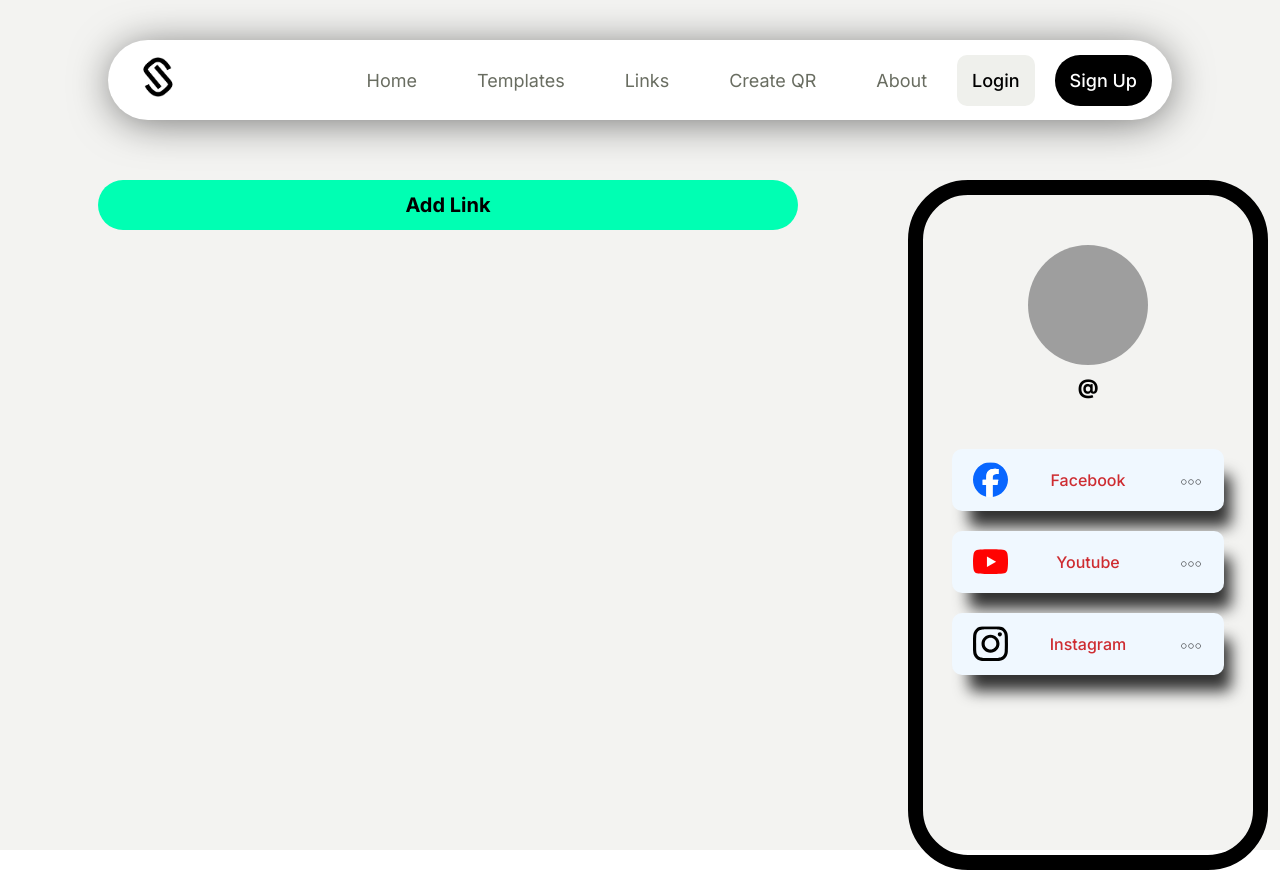
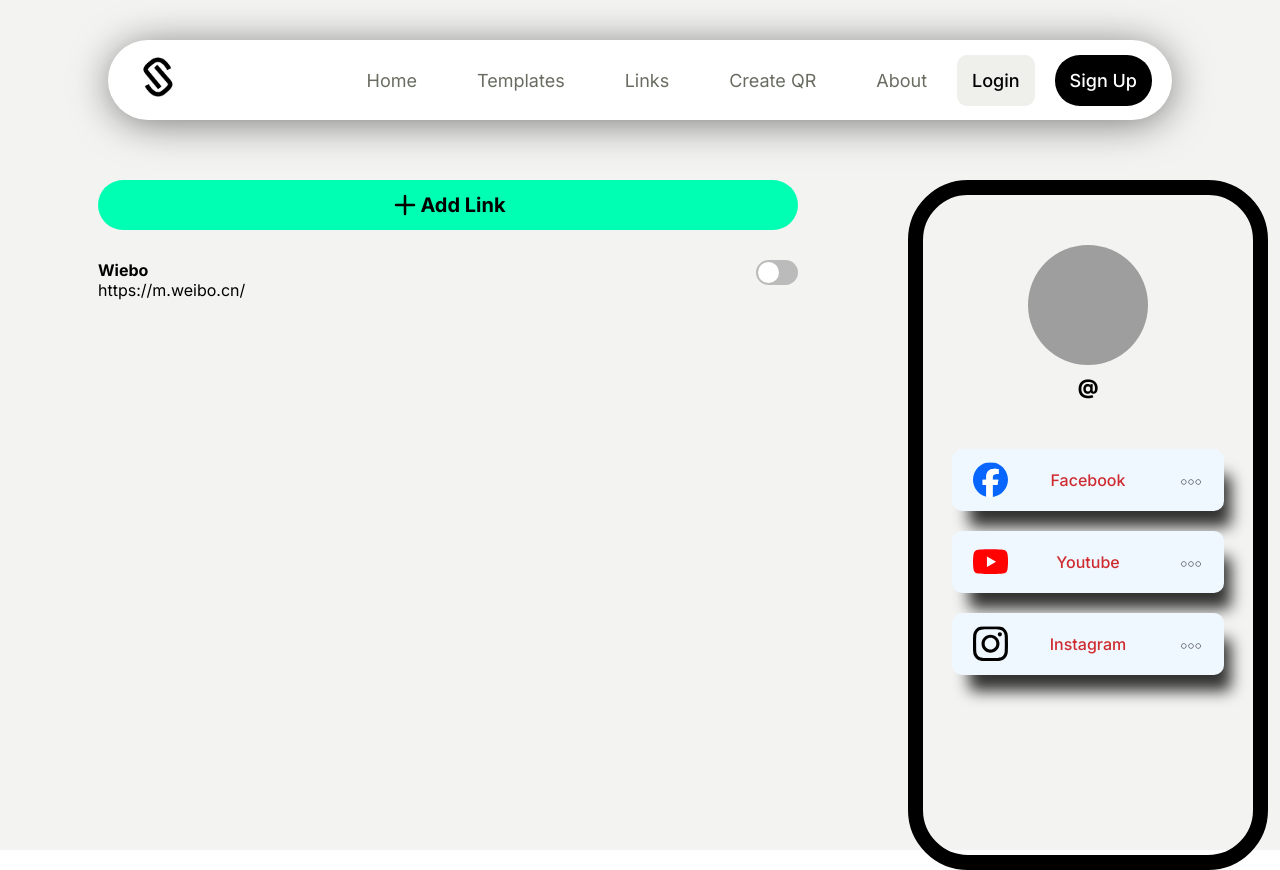
Before and after one commit to patto220048/IG22-qr-link, a React (Vite) app in the folder fontend/: page /links in a window 1280 px wide. Built offline with nearby package versions, Linux system fonts and the light colour scheme; grey boxes are pictures that could not be loaded.

Commit message:
add links item

```diff
--- a/fontend/package.json
+++ b/fontend/package.json
@@ -13,6 +13,7 @@
     "@radix-ui/colors": "^3.0.0",
     "@radix-ui/react-dialog": "^1.0.5",
     "@radix-ui/react-progress": "^1.0.3",
+    "@radix-ui/react-switch": "^1.0.3",
     "@reduxjs/toolkit": "^1.9.7",
     "@uiw/react-color": "^2.0.1",
     "axios": "^1.5.0",
--- /dev/null
+++ b/fontend/src/components/LinkItems/LinksItems.jsx
@@ -0,0 +1,11 @@
+import LinksItem from "../LinksItem/LinksItem";
+
+function LinksItems() {
+    return (
+        <div className="LinksItems">
+            <LinksItem/>
+        </div>
+      );
+}
+
+export default LinksItems;
--- /dev/null
+++ b/fontend/src/components/LinksItem/LinksItem.jsx
@@ -0,0 +1,28 @@
+import { useState } from 'react';
+import './LinksItem.scss';
+import * as Switch from '@radix-ui/react-switch';
+function LinksItem() {
+    const [isSwith, setIsSwitch] = useState(false)
+    console.log(isSwith)
+    return (
+        <section className="LinksItem">
+            <div className="LinksItem-drag-icon"></div>
+            <div className="LinksItem-wapper">
+                <div className="LinksItem-item">
+                    <div className="LinksItem-side">
+                        <h4 className="LinkItem-name">Wiebo</h4>
+                        <span className="LinkItem-link">https://m.weibo.cn/</span>
+                    </div>
+                    <div className="LinksItem-switch">
+                        <Switch.Root className="SwitchRoot" id="airplane-mode">
+                            <Switch.Thumb className="SwitchThumb" checked = {isSwith} onClick={()=> setIsSwitch(!isSwith)} />
+                        </Switch.Root>
+                    </div>
+                </div>
+                <div className="LinksItem-direct"></div>
+            </div>
+        </section>
+    );
+}
+
+export default LinksItem;
--- /dev/null
+++ b/fontend/src/components/LinksItem/LinksItem.scss
@@ -0,0 +1,52 @@
+@import '../../base/color';
+
+.LinksItem {
+    width: 700px;
+    .LinksItem-drag-icon {
+    }
+    .LinksItem-wapper {
+        .LinksItem-item {
+            display: flex;
+            justify-content: space-between;
+            .LinksItem-side {
+                .LinkItem-name {
+                }
+                .LinkItem-link {
+                }
+            }
+            .LinksItem-switch {
+                .SwitchRoot {
+                    width: 42px;
+                    height: 25px;
+                    background-color: var(--gray-8);
+                    border-radius: 9999px;
+                    position: relative;
+                    box-shadow: 0 2px 10px var(--black-6);
+                    -webkit-tap-highlight-color: rgba(0, 0, 0, 0);
+                }
+                .SwitchRoot:focus {
+                    box-shadow: 0 0 0 2px black;
+                }
+                .SwitchRoot[data-state='checked'] {
+                    background-color:var(--green-10);
+                }
+                .SwitchThumb {
+                    display: block;
+                    width: 21px;
+                    height: 21px;
+                    background-color: rgb(255, 255, 255);
+                    border-radius: 9999px;
+                    box-shadow: 0 2px 2px var(--black-8);
+                    transition: transform 100ms;
+                    transform: translateX(2px);
+                    will-change: transform;
+                }
+                .SwitchThumb[data-state='checked'] {
+                    transform: translateX(19px);
+                  }
+            }
+        }
+        .LinksItem-direct {
+        }
+    }
+}
--- a/fontend/src/pages/links/Links.jsx
+++ b/fontend/src/pages/links/Links.jsx
@@ -1,14 +1,20 @@
+import LinksItems from "../../components/LinkItems/LinksItems";
 import PreView from "../../components/Preview/PreView";
+import { plusIcon } from "../../svg/icon";
 import "./Links.scss"
 
 
 function Links() {
+
+
     return (
        <div className="Links">
         <div className="Links-left">
+            <button className="Links-left-btn" >{plusIcon(30,30)} Add Link</button>
             <section className="Links-left-wapper">
-                <button className="Links-left-btn" >Add Link</button>
+               <LinksItems/>
             </section>
+
         </div>
         <div className="Links-right">
                 <PreView/>
--- a/fontend/src/pages/links/Links.scss
+++ b/fontend/src/pages/links/Links.scss
@@ -1,20 +1,21 @@
 @import '../../base/color';
 @import '../../base/variable';
 
-.Links{
+.Links {
     display: flex;
     background-color: $bg_template;
     // height: 100%;
     padding-bottom: 50px;
     height: 100vh;
     align-items: flex-start;
-    .Links-left{
+    .Links-left {
         padding-top: 180px;
         flex: 3;
         display: flex;
-        justify-content: center;
-        .Links-left-wapper{
-            .Links-left-btn{
+        gap: 30px;
+        align-items: center;
+        flex-direction: column;
+        .Links-left-btn {
             width: 700px;
             height: 50px;
             padding: 5px;
@@ -23,18 +24,19 @@
             @include btn;
             font-weight: 700;
             font-size: 20px;
-                &:hover{
-                    transform:scale(1.1);
+            &:hover {
+                transform: scale(1.1);
                 color: whitesmoke;
             }
         }
-        }
+        .Links-left-wapper{
 
         }
-    .Links-right{
+    }
+    .Links-right {
         display: flex;
         position: sticky;
-        justify-content: center ;
+        justify-content: center;
         top: 0;
 
         height: 10px;
```
Also changed, not shown: fontend/src/components/LinkItems/LinksItems.scss (added), 1 other file (tests, documents, lock files or other folders). Lines whose indentation alone changed are shown as unchanged.
